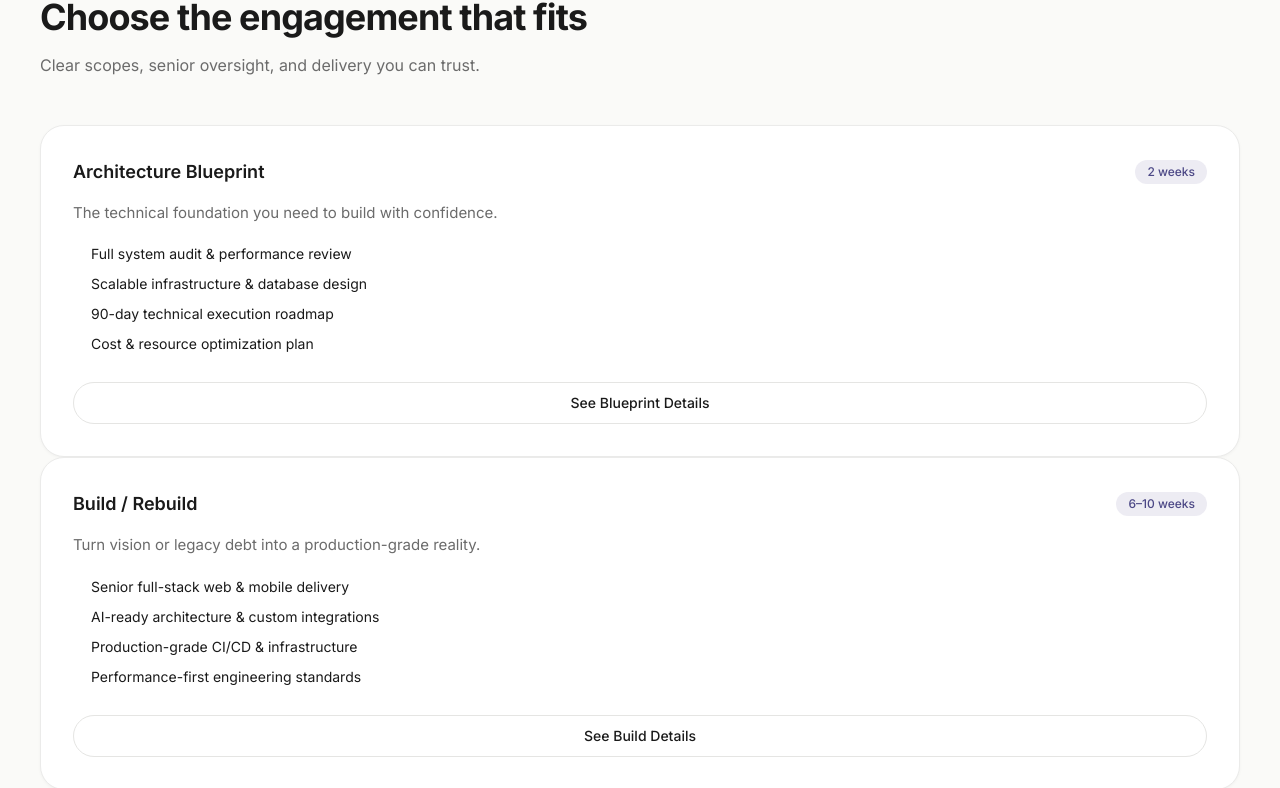
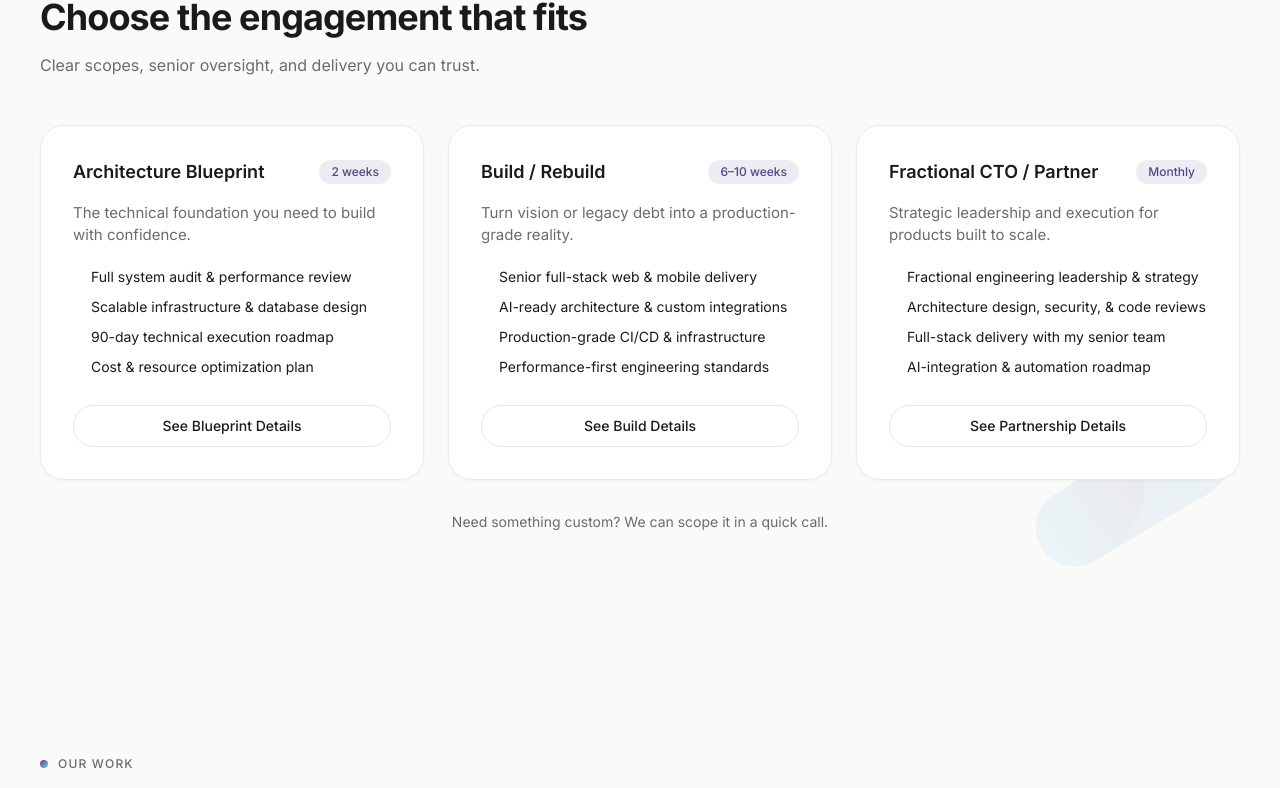
Before and after one commit to developer-junaid/devnito-3.0, a Next.js app: page / in a window 1280 px wide. Shown: the part 799-1587 px from the top of the page. Built offline with nearby package versions, Linux system fonts and the light colour scheme.

Commit message:
bugfix ui cards packages

```diff
--- a/app/globals.css
+++ b/app/globals.css
@@ -159,6 +159,22 @@ html {
   vertical-align: middle;
 }
 
+.grid-cards {
+  display: grid;
+  gap: 1.5rem;
+  grid-template-columns: 1fr;
+}
+@media (min-width: 900px) {
+  .grid-cards {
+    grid-template-columns: repeat(2, 1fr);
+  }
+}
+@media (min-width: 1183px) {
+  .grid-cards {
+    grid-template-columns: repeat(3, 1fr);
+  }
+}
+
 .scrollbar-hide {
   -ms-overflow-style: none;
   scrollbar-width: none;
```
